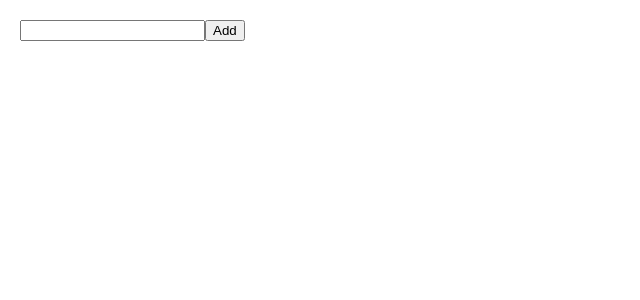
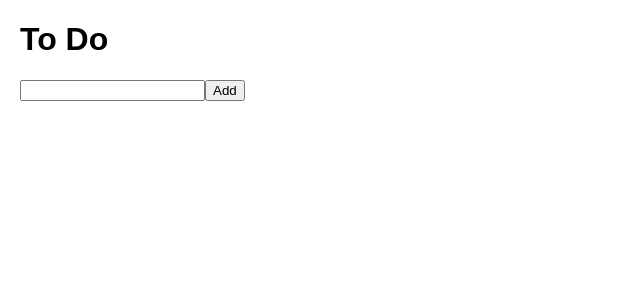
Before and after one commit to ovidiugiorgi/todo-react, a React (Create React App) app: page / in a window 1280 px wide. Shown: the top 300 px of the page, without its empty margins (0-640 px from the left). Built offline with nearby package versions, Linux system fonts and the light colour scheme.

Commit message:
Add header

```diff
--- a/src/App.js
+++ b/src/App.js
@@ -48,6 +48,7 @@ class App extends Component {
   render() {
     return (
       <div>
+        <h1>To Do</h1>
         <ToDoList items={this.state.items} onDone={this.handleDone}/>
         <NewItem onAdd={this.handleAdd} />
       </div>
```
